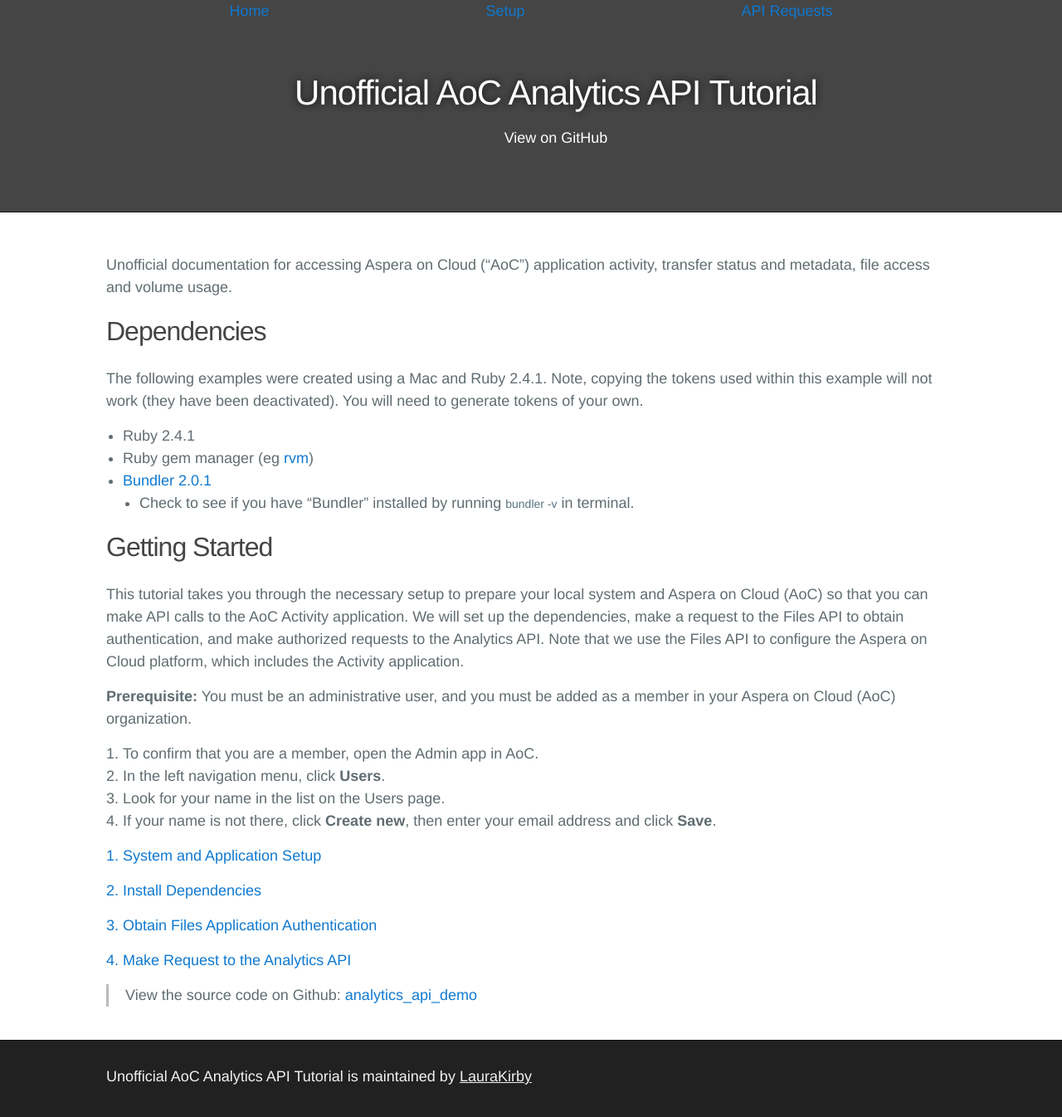
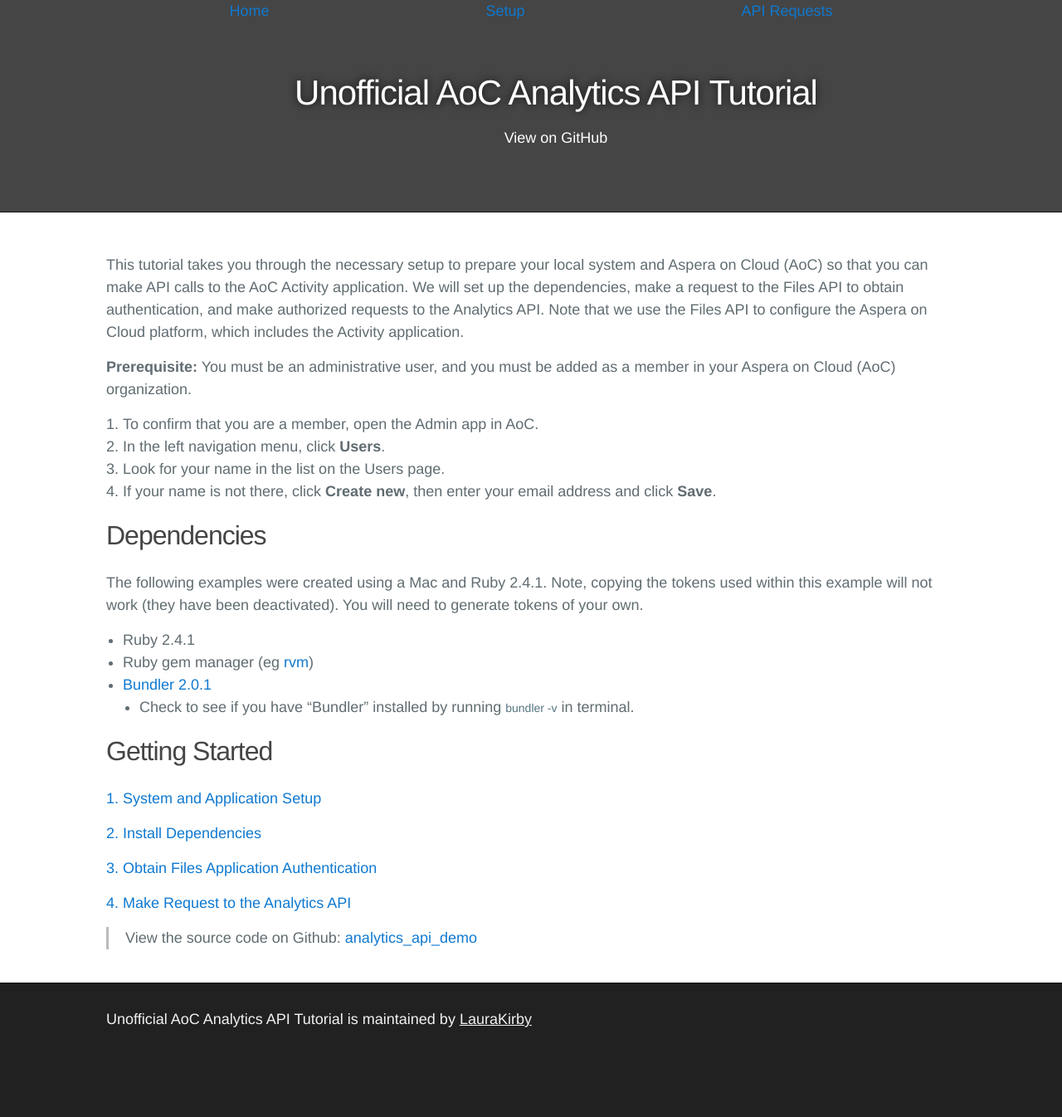
Before and after one commit to LauraKirby/aspera-ibm-analytics-api, a Jekyll site: the page built from index.md, in a window 1280 px wide. Shown: the whole page at 83% size. Built offline with Jekyll 4.4.1, drawn with Linux system fonts in a browser that asks for light colours; our own code applies the rules of GitHub Pages for plain Markdown files; the repository's description, which GitHub fills in, is left out; after the commit the page ends 1277 px from its top, so only the background shows below that; part of the change alters nothing that is shown.

Commit message:
move tutorial purpose and prereq to top of page

```diff
--- a/index.md
+++ b/index.md
@@ -1,4 +1,11 @@
-Unofficial documentation for accessing Aspera on Cloud ("AoC") application activity, transfer status and metadata, file access and volume usage.
+This tutorial takes you through the necessary setup to prepare your local system and Aspera on Cloud (AoC) so that you can make API calls to the AoC Activity application. We will set up the dependencies, make a request to the Files API to obtain authentication, and make authorized requests to the Analytics API. Note that we use the Files API to configure the Aspera on Cloud platform, which includes the Activity application.
+
+**Prerequisite:**
+You must be an administrative user, and you must be added as a member in your Aspera on Cloud (AoC) organization.
+1. To confirm that you are a member, open the Admin app in AoC.
+1. In the left navigation menu, click **Users**.
+1. Look for your name in the list on the Users page.
+1. If your name is not there, click **Create new**, then enter your email address and click **Save**.
 
 ## Dependencies
 
@@ -11,15 +18,6 @@ The following examples were created using a Mac and Ruby 2.4.1. Note, copying th
 
 ## Getting Started
 
-This tutorial takes you through the necessary setup to prepare your local system and Aspera on Cloud (AoC) so that you can make API calls to the AoC Activity application. We will set up the dependencies, make a request to the Files API to obtain authentication, and make authorized requests to the Analytics API. Note that we use the Files API to configure the Aspera on Cloud platform, which includes the Activity application.
-
-**Prerequisite:**
-You must be an administrative user, and you must be added as a member in your Aspera on Cloud (AoC) organization.
-1. To confirm that you are a member, open the Admin app in AoC.
-1. In the left navigation menu, click **Users**.
-1. Look for your name in the list on the Users page.
-1. If your name is not there, click **Create new**, then enter your email address and click **Save**.
-
 [1. System and Application Setup](./setup.md)
 
 [2. Install Dependencies](./dependencies.md)
```
